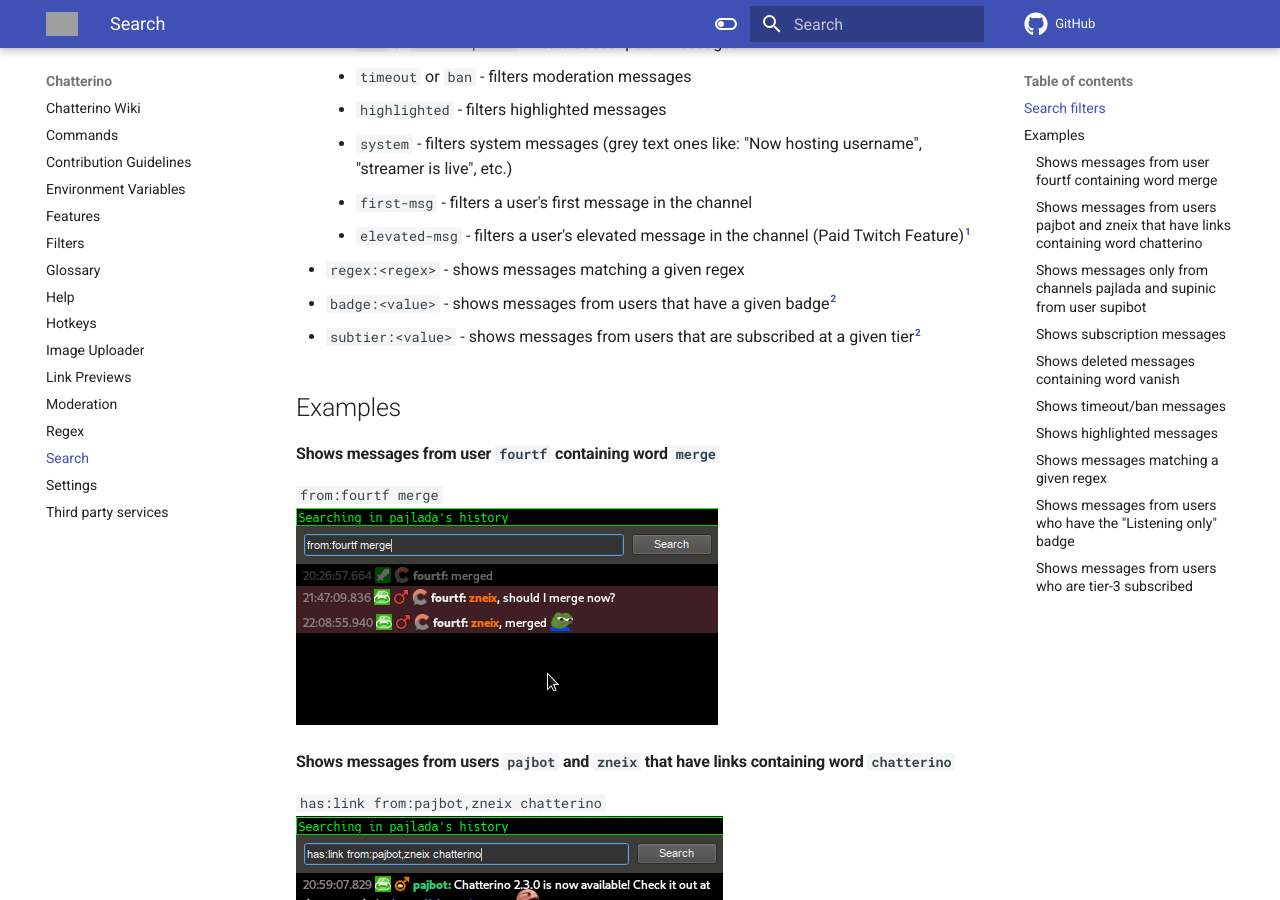
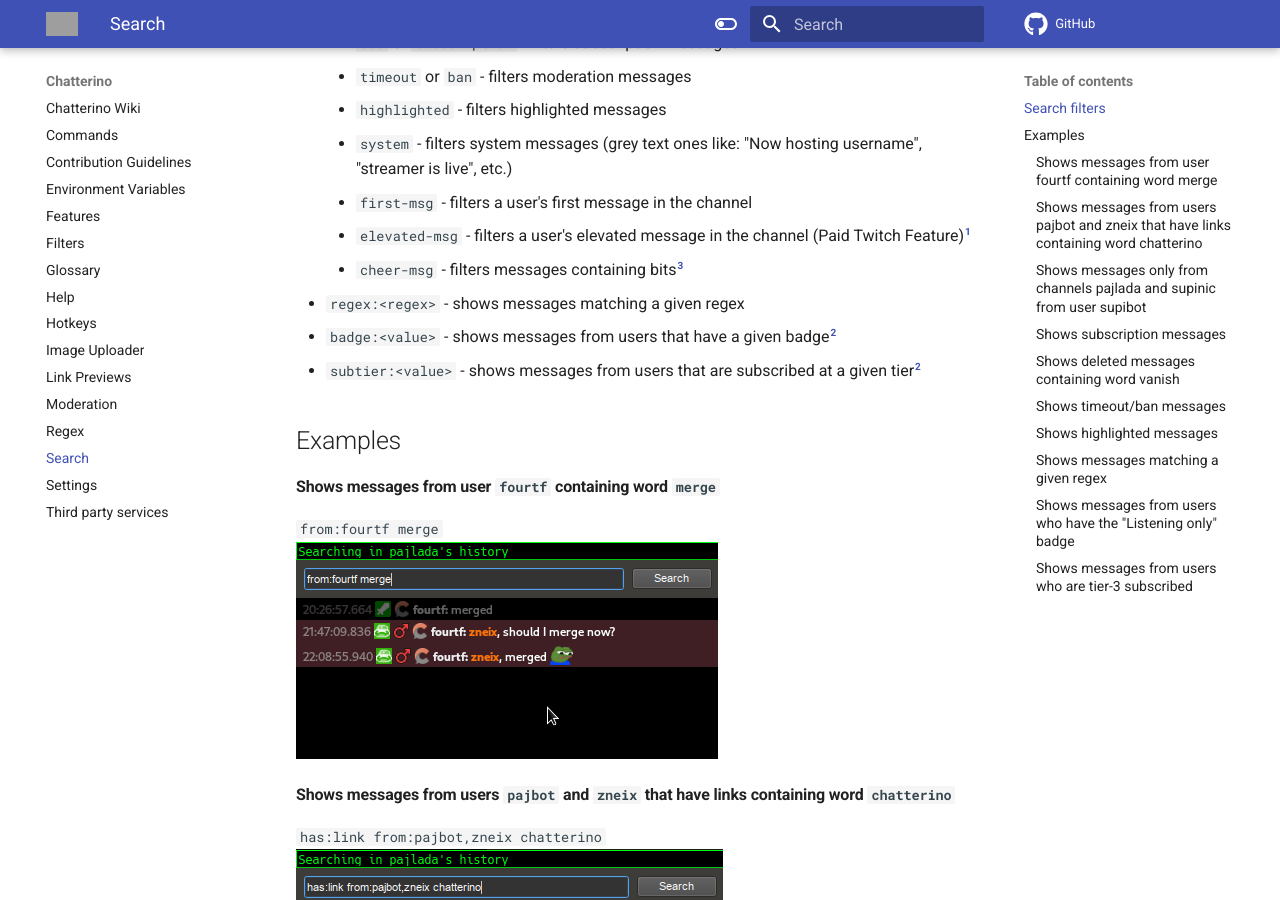
Before and after one commit to Chatterino/wiki, an MkDocs documentation site: the page built from docs/Search.md, in a window 1280 px wide and 900 px high, scrolled down 663 px. Built offline with MkDocs 1.6.1 and Material for MkDocs 9.7.7, drawn with Linux system fonts in a browser that asks for light colours; comment, search, counter and statistics services are not loaded; some of the changed text lies outside the part shown; grey boxes are pictures that could not be loaded.

Commit message:
search docs

```diff
--- a/docs/Search.md
+++ b/docs/Search.md
@@ -20,6 +20,7 @@
     - `system` - filters system messages (grey text ones like: "Now hosting username", "streamer is live", etc.)
     - `first-msg` - filters a user's first message in the channel
     - `elevated-msg` - filters a user's elevated message in the channel (Paid Twitch Feature)[^1]
+    - `cheer-msg` - filters messages containing bits[^3]
 - `regex:<regex>` - shows messages matching a given regex
 - `badge:<value>` - shows messages from users that have a given badge[^2]
 - `subtier:<value>` - shows messages from users that are subscribed at a given tier[^2]
@@ -68,5 +69,6 @@
 
 [^1]: Available since [nightly][nightly] [d024a1e](https://github.com/Chatterino/chatterino2/commit/d024a1ef7e1b7ed866a5662d562233453cf220b6)
 [^2]: Available since [nightly][nightly] [bfcc9ff](https://github.com/Chatterino/chatterino2/commit/bfcc9ff7a4f042f02b1780b9f506831c0ac2b284)
+[^3]: Available since [nightly][nightly] [COMMIT_HASH_HERE](https://github.com/Chatterino/chatterino2/commit/COMMIT_HASH_HERE)
 
 [nightly]: ../Help/#what-is-nightly-and-how-to-use-install-it
```
